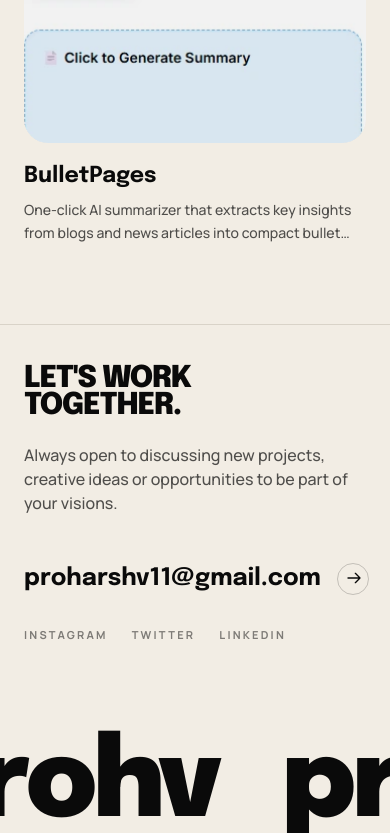
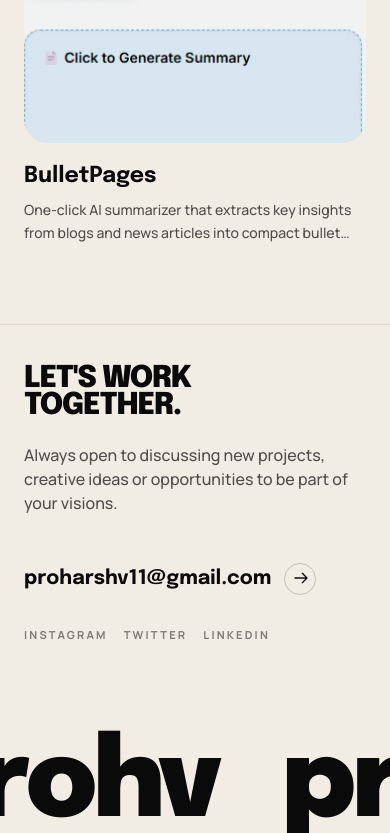
Before and after one commit to prohv/portfolio-new, a Next.js app: page / in a window 390 px wide. Shown: the part 4846-5679 px from the top of the page. Built offline with nearby package versions, Linux system fonts and the light colour scheme.

Commit message:
fix: left algin issue on mobile

```diff
--- a/src/components/sections/FooterSection.tsx
+++ b/src/components/sections/FooterSection.tsx
@@ -16,15 +16,15 @@ export function FooterSection() {
         </div>
 
         <div className="flex flex-col gap-4 items-start md:items-end animate-fade-up opacity-0 [animation-delay:300ms] [animation-fill-mode:forwards]">
-          <a href="mailto:proharshv11@gmail.com" className="font-epilogue font-bold text-2xl lg:text-3xl text-ink hover:text-amber transition-colors duration-300 group flex items-center gap-4">
+          <a href="mailto:proharshv11@gmail.com" className="font-epilogue font-bold text-xl sm:text-2xl lg:text-3xl text-ink hover:text-amber transition-colors duration-300 group flex flex-wrap items-center gap-3 sm:gap-4 break-all">
             proharshv11@gmail.com
-            <span className="w-8 h-8 rounded-full border border-ink/20 flex items-center justify-center group-hover:bg-amber group-hover:border-amber group-hover:text-cream transition-all duration-300">
+            <span className="w-8 h-8 rounded-full border border-ink/20 flex flex-none items-center justify-center group-hover:bg-amber group-hover:border-amber group-hover:text-cream transition-all duration-300">
               <svg className="w-4 h-4 translate-x-[1px] translate-y-[-1px]" fill="none" viewBox="0 0 24 24" stroke="currentColor">
                 <path strokeLinecap="round" strokeLinejoin="round" strokeWidth={2} d="M14 5l7 7m0 0l-7 7m7-7H3" />
               </svg>
             </span>
           </a>
-          <div className="flex items-center gap-6 mt-4">
+          <div className="flex flex-wrap items-center gap-4 sm:gap-6 mt-4">
             {[
               { label: 'Instagram', url: 'https://instagram.com/proharshv' },
               { label: 'Twitter', url: 'https://twitter.com/proharshv' },
```
